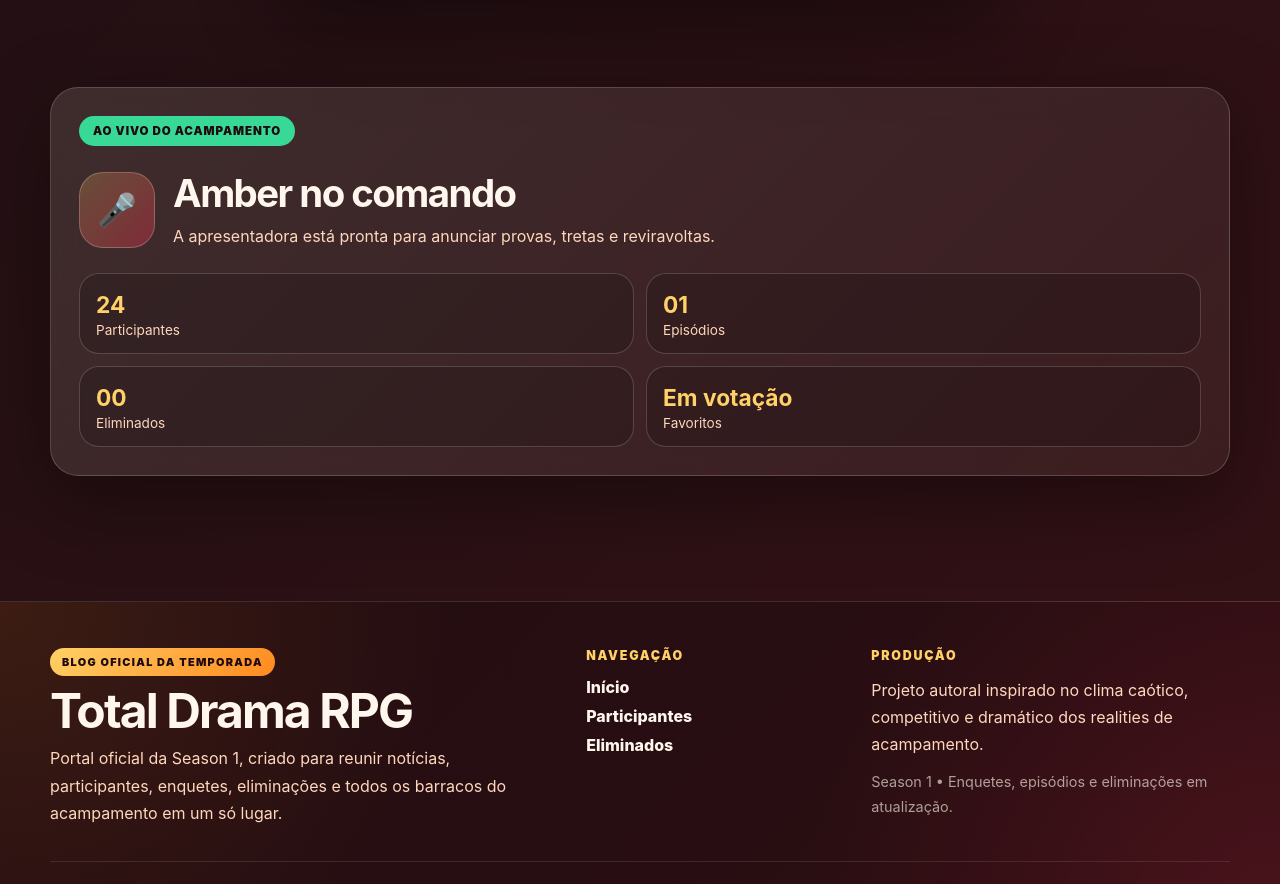
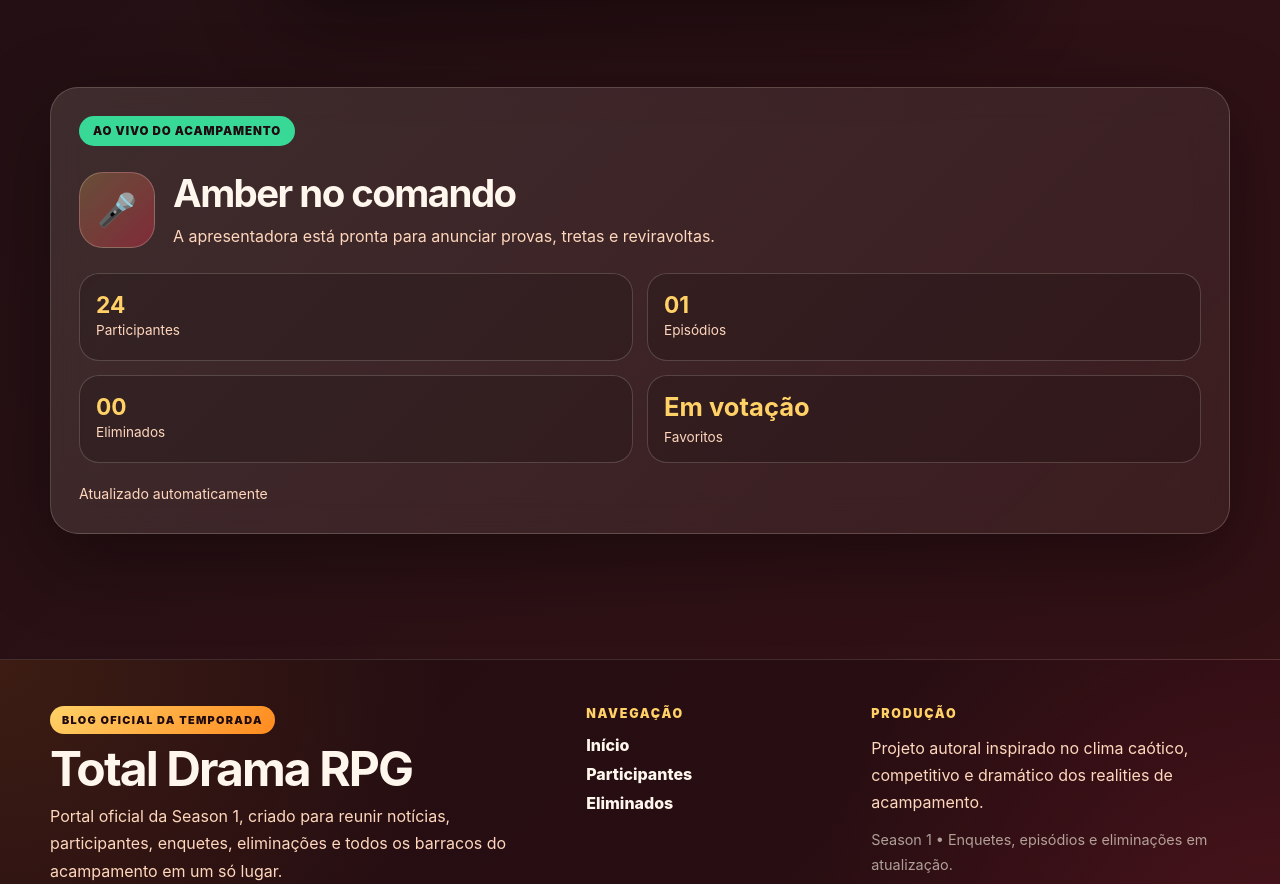
Before and after one commit to Joaovitor-bot/total-drama-rpg-blog, a React (Vite) app: page / in a window 1280 px wide. Shown: the part 1599-2483 px from the top of the page. Built offline with nearby package versions, Linux system fonts and the light colour scheme; no server answers; the database is empty.

Commit message:
Deixando automaticamnete os dados do ao vivo no acampamneto

```diff
--- a/src/App.css
+++ b/src/App.css
@@ -3046,3 +3046,74 @@ video {
     flex-direction: column;
   }
 }
+
+/* =========================================================
+   AO VIVO DO ACAMPAMENTO — DADOS AUTOMÁTICOS
+========================================================= */
+
+.live-favorite-stat {
+  grid-column: span 2;
+}
+
+.live-favorite-stat strong {
+  max-width: 100%;
+  font-size: clamp(1.05rem, 2vw, 1.65rem);
+  line-height: 1.15;
+  word-break: break-word;
+}
+
+.live-favorite-stat span {
+  margin-top: 8px;
+}
+
+.live-updated-note {
+  margin: 18px 0 0;
+  color: rgba(255, 248, 232, 0.58);
+  font-size: 0.88rem;
+  line-height: 1.5;
+}
+
+@media (max-width: 560px) {
+  .live-favorite-stat {
+    grid-column: span 1;
+  }
+
+  .live-favorite-stat strong {
+    font-size: 1.05rem;
+  }
+}
+
+/* =========================================================
+   AO VIVO — FAVORITO NO QUADRADO NORMAL
+========================================================= */
+
+.live-favorite-stat {
+  grid-column: auto !important;
+}
+
+.live-favorite-stat strong {
+  font-size: clamp(1.15rem, 2vw, 1.7rem);
+  line-height: 1.1;
+  word-break: normal;
+  overflow-wrap: break-word;
+}
+
+.live-stats-grid {
+  display: grid;
+  grid-template-columns: repeat(2, minmax(0, 1fr));
+  gap: 14px;
+}
+
+.live-stats-grid .stat {
+  min-height: 88px;
+}
+
+@media (max-width: 560px) {
+  .live-stats-grid {
+    grid-template-columns: 1fr;
+  }
+
+  .live-favorite-stat strong {
+    font-size: 1.25rem;
+  }
+}
--- /dev/null
+++ b/src/components/LiveCampPanel.jsx
@@ -0,0 +1,159 @@
+import { useEffect, useMemo, useState } from "react";
+import { collection, onSnapshot } from "firebase/firestore";
+import { participantes } from "../data";
+import { db } from "../firebase";
+
+const POLL_ID = "favoritos-temporada-1";
+
+function formatNumber(number) {
+  return String(number).padStart(2, "0");
+}
+
+function normalizeText(text) {
+  return String(text || "")
+    .normalize("NFD")
+    .replace(/[\u0300-\u036f]/g, "")
+    .toLowerCase();
+}
+
+function getVoteOptionIds(vote) {
+  if (Array.isArray(vote.optionIds)) {
+    return vote.optionIds.map(String);
+  }
+
+  if (vote.optionId) {
+    return [String(vote.optionId)];
+  }
+
+  return [];
+}
+
+function LiveCampPanel({ posts = [] }) {
+  const [votes, setVotes] = useState([]);
+
+  useEffect(() => {
+    const votesRef = collection(db, "polls", POLL_ID, "votes");
+
+    const unsubscribe = onSnapshot(votesRef, (snapshot) => {
+      const list = snapshot.docs.map((document) => ({
+        id: document.id,
+        ...document.data(),
+      }));
+
+      setVotes(list);
+    });
+
+    return () => unsubscribe();
+  }, []);
+
+  const totalParticipantes = participantes.length;
+
+  const totalEliminados = participantes.filter(
+    (participante) => participante.status?.toLowerCase() === "eliminado"
+  ).length;
+
+  const totalEpisodios = useMemo(() => {
+    const episodios = posts.filter((post) => {
+      const categories = Array.isArray(post.categories)
+        ? post.categories.join(" ")
+        : "";
+
+      const searchText = normalizeText(`${post.title} ${categories}`);
+
+      return searchText.includes("episodio");
+    });
+
+    return episodios.length > 0 ? episodios.length : 1;
+  }, [posts]);
+
+  const favoriteResult = useMemo(() => {
+    const countMap = {};
+
+    participantes
+      .filter(
+        (participante) =>
+          participante.status?.toLowerCase() !== "eliminado"
+      )
+      .forEach((participante) => {
+        countMap[String(participante.id)] = {
+          id: String(participante.id),
+          name: participante.nome,
+          votes: 0,
+        };
+      });
+
+    votes.forEach((vote) => {
+      const optionIds = getVoteOptionIds(vote);
+
+      optionIds.forEach((optionId) => {
+        if (countMap[optionId]) {
+          countMap[optionId].votes += 1;
+        }
+      });
+    });
+
+    const results = Object.values(countMap).sort((a, b) => b.votes - a.votes);
+    const highestVotes = results[0]?.votes || 0;
+
+    if (highestVotes === 0) {
+      return {
+        value: "Em votação",
+        label: "Favoritos",
+      };
+    }
+
+    const leaders = results.filter((result) => result.votes === highestVotes);
+    const names = leaders.map((leader) => leader.name).join(", ");
+
+    return {
+      value: names,
+      label: leaders.length > 1 ? "Favoritos empatados" : "Favorito",
+    };
+  }, [votes]);
+
+  return (
+    <div className="panel live-camp-panel live-camp-panel-wide">
+      <span className="camp-tag">Ao vivo do acampamento</span>
+
+      <div className="live-camp-main">
+        <div className="live-camp-icon">🎤</div>
+
+        <div>
+          <h2>Amber no comando</h2>
+          <p>
+            A apresentadora está pronta para anunciar provas, tretas e
+            reviravoltas.
+          </p>
+        </div>
+      </div>
+
+      <div className="stats-grid live-stats-grid">
+        <div className="stat">
+          <strong>{formatNumber(totalParticipantes)}</strong>
+          <span>Participantes</span>
+        </div>
+
+        <div className="stat">
+          <strong>{formatNumber(totalEpisodios)}</strong>
+          <span>Episódios</span>
+        </div>
+
+        <div className="stat">
+          <strong>{formatNumber(totalEliminados)}</strong>
+          <span>Eliminados</span>
+        </div>
+
+        <div className="stat live-favorite-stat">
+          <strong>{favoriteResult.value}</strong>
+          <span>{favoriteResult.label}</span>
+        </div>
+      </div>
+
+      <p className="live-updated-note">
+        Atualizado automaticamente
+      </p>
+    </div>
+  );
+}
+
+export default LiveCampPanel;
--- a/src/pages/Home.jsx
+++ b/src/pages/Home.jsx
@@ -4,6 +4,7 @@ import Navbar from "../components/Navbar";
 import Hero from "../components/Hero";
 import Footer from "../components/Footer";
 import { client, postsQuery } from "../sanity";
+import LiveCampPanel from "../components/LiveCampPanel";
 
 function formatDate(date) {
   if (!date) return "Sem data";
@@ -110,42 +111,7 @@ function Home() {
 
       <section className="section">
         <div className="container">
-          <div className="panel live-camp-panel live-camp-panel-wide">
-            <span className="camp-tag">Ao vivo do acampamento</span>
-
-            <div className="live-camp-main">
-              <div className="live-camp-icon">🎤</div>
-
-              <div>
-                <h2>Amber no comando</h2>
-                <p>
-                  A apresentadora está pronta para anunciar provas, tretas e reviravoltas.
-                </p>
-              </div>
-            </div>
-
-            <div className="stats-grid live-stats-grid">
-              <div className="stat">
-                <strong>24</strong>
-                <span>Participantes</span>
-              </div>
-
-              <div className="stat">
-                <strong>01</strong>
-                <span>Episódios</span>
-              </div>
-
-              <div className="stat">
-                <strong>00</strong>
-                <span>Eliminados</span>
-              </div>
-
-              <div className="stat">
-                <strong>Em votação</strong>
-                <span>Favoritos</span>
-              </div>
-            </div>
-          </div>
+          <LiveCampPanel posts={posts} />
         </div>
       </section>
 
```
